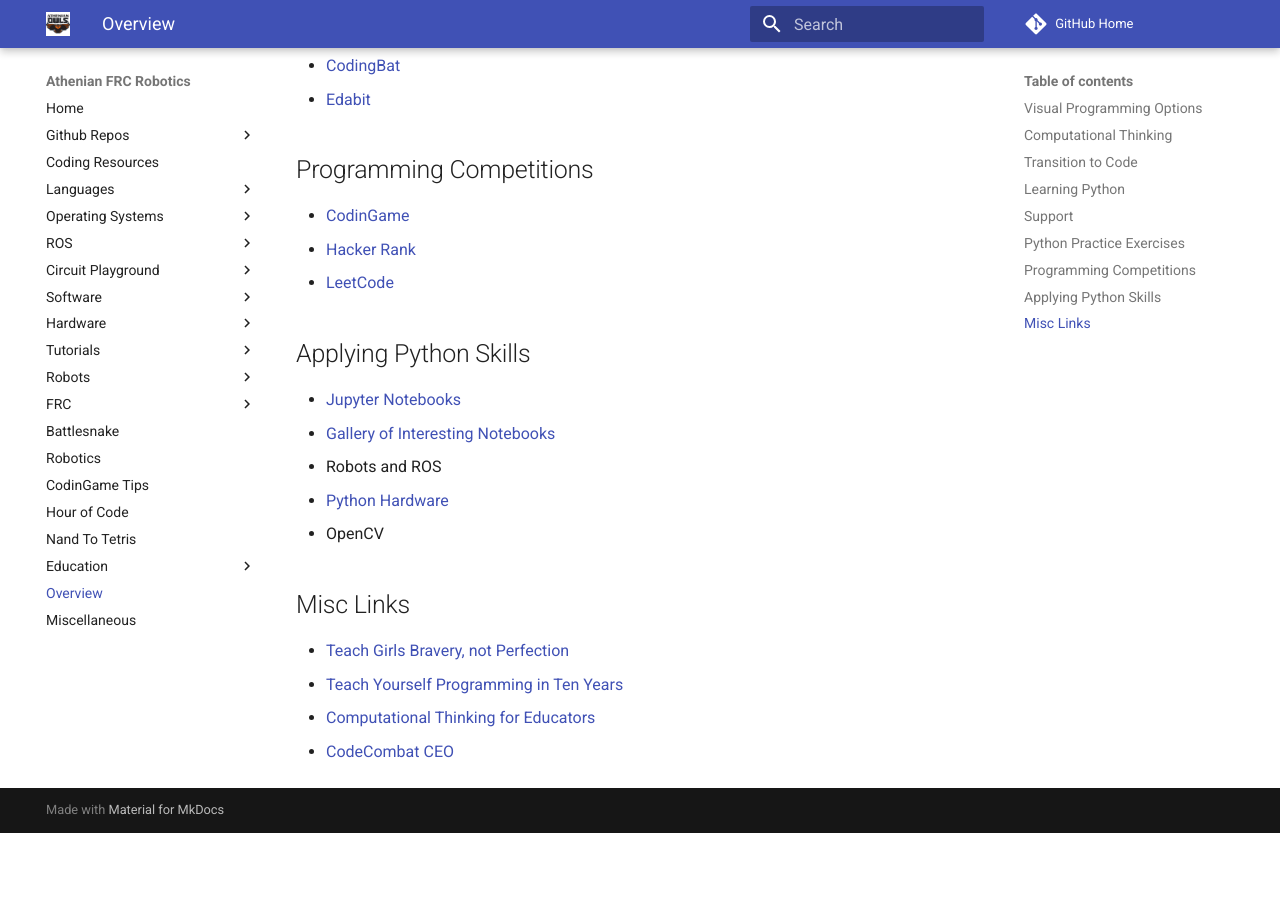
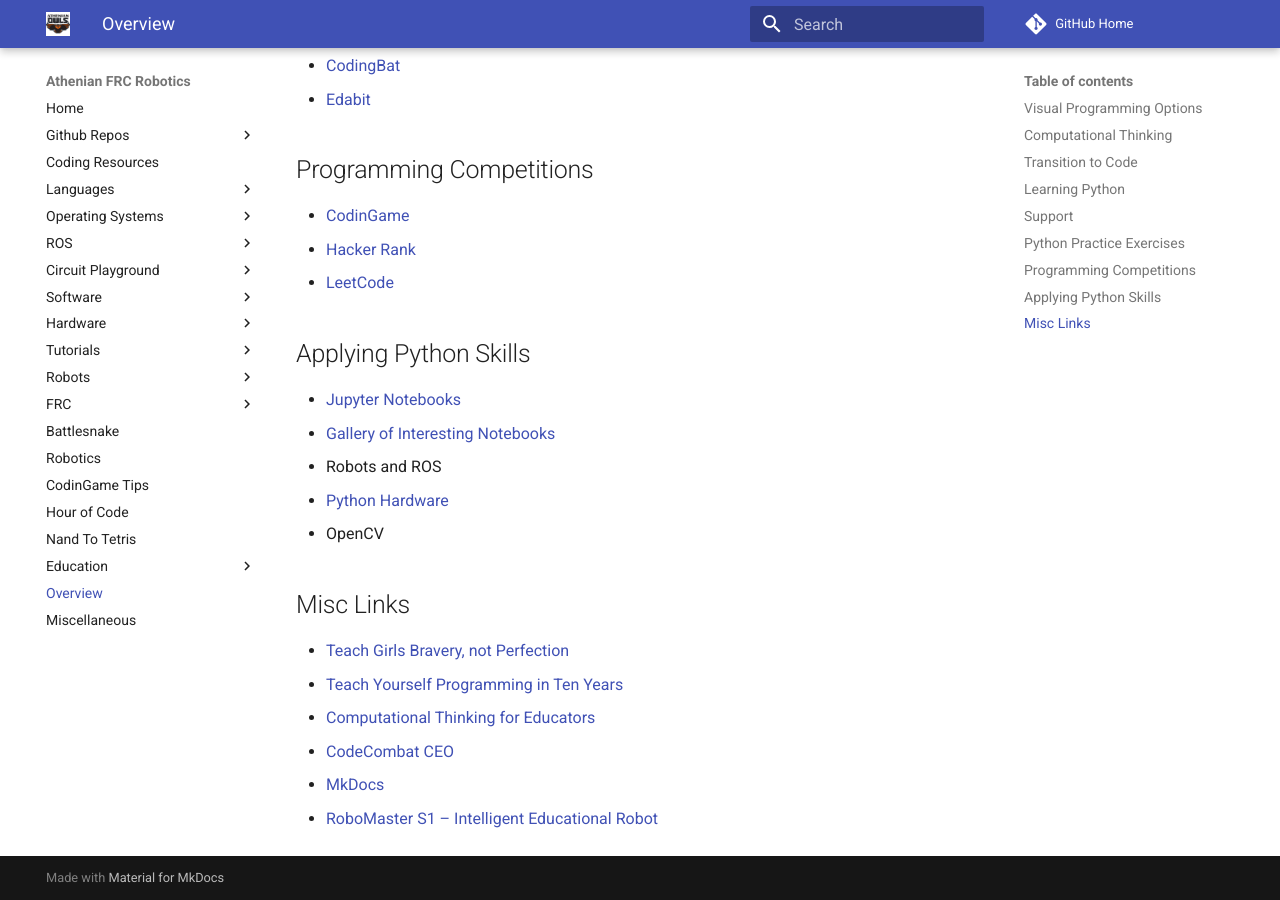
Before and after one commit to athenian-robotics/athenian-robotics-mkdocs, an MkDocs documentation site: the page built from docs/overview.md, in a window 1280 px wide and 900 px high, scrolled down 1466 px. Built offline with MkDocs 1.6.1 and Material for MkDocs 9.7.7, drawn with Linux system fonts in a browser that asks for light colours; comment, search, counter and statistics services are not loaded; before the commit the page ends 2299 px from its top, so only the background shows below that.

Commit message:
Update docs

```diff
--- a/docs/overview.md
+++ b/docs/overview.md
@@ -62,3 +62,5 @@
 * [Teach Yourself Programming in Ten Years](http://norvig.com/21-days.html)
 * [Computational Thinking for Educators](https://computationalthinkingcourse.withgoogle.com/course)
 * [CodeCombat CEO](http://www.nickwinter.net)
+* [MkDocs](http://www.mkdocs-demo.org)
+* [RoboMaster S1 – Intelligent Educational Robot](https://www.dji.com/robomaster-s1)
```
